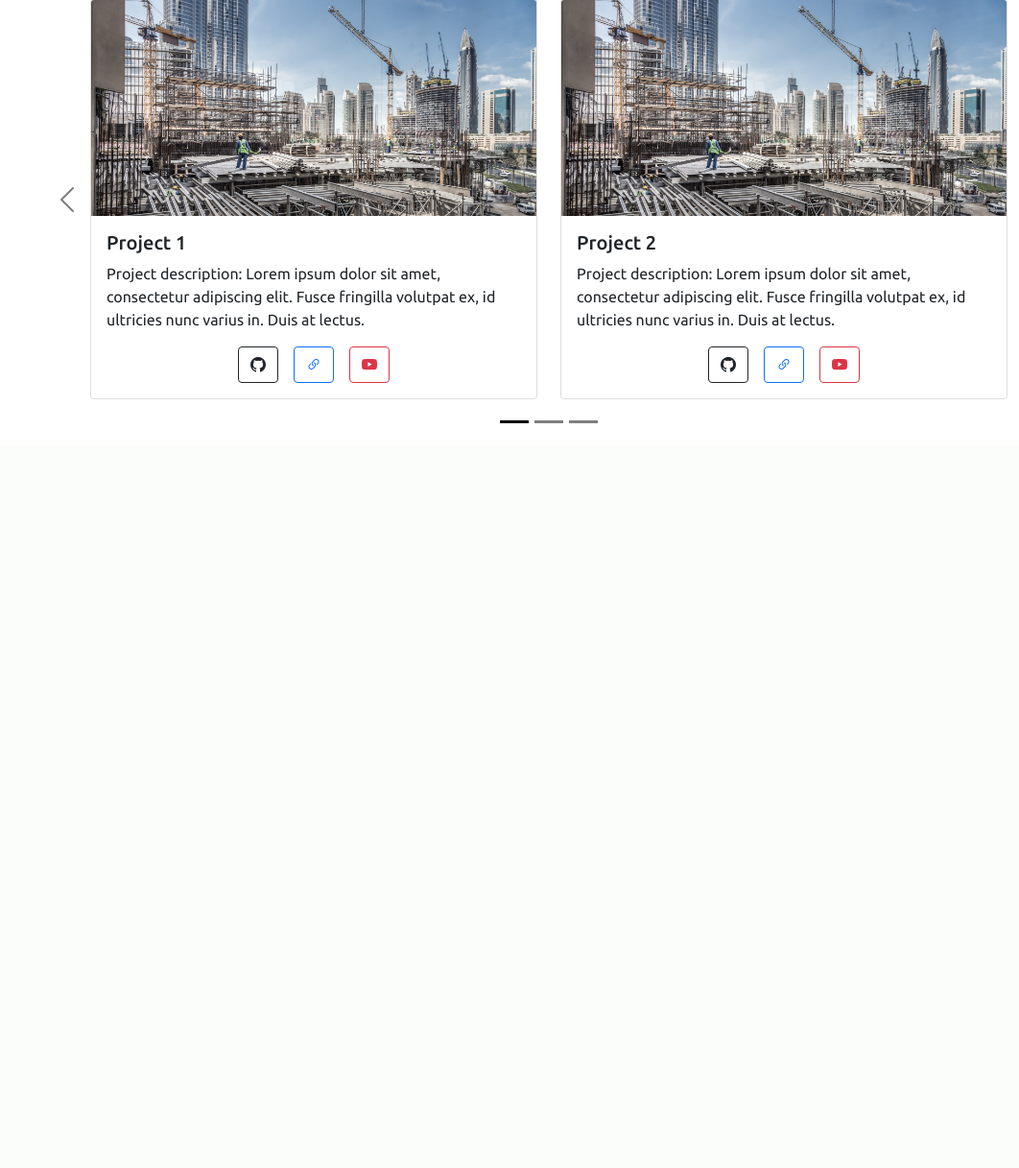
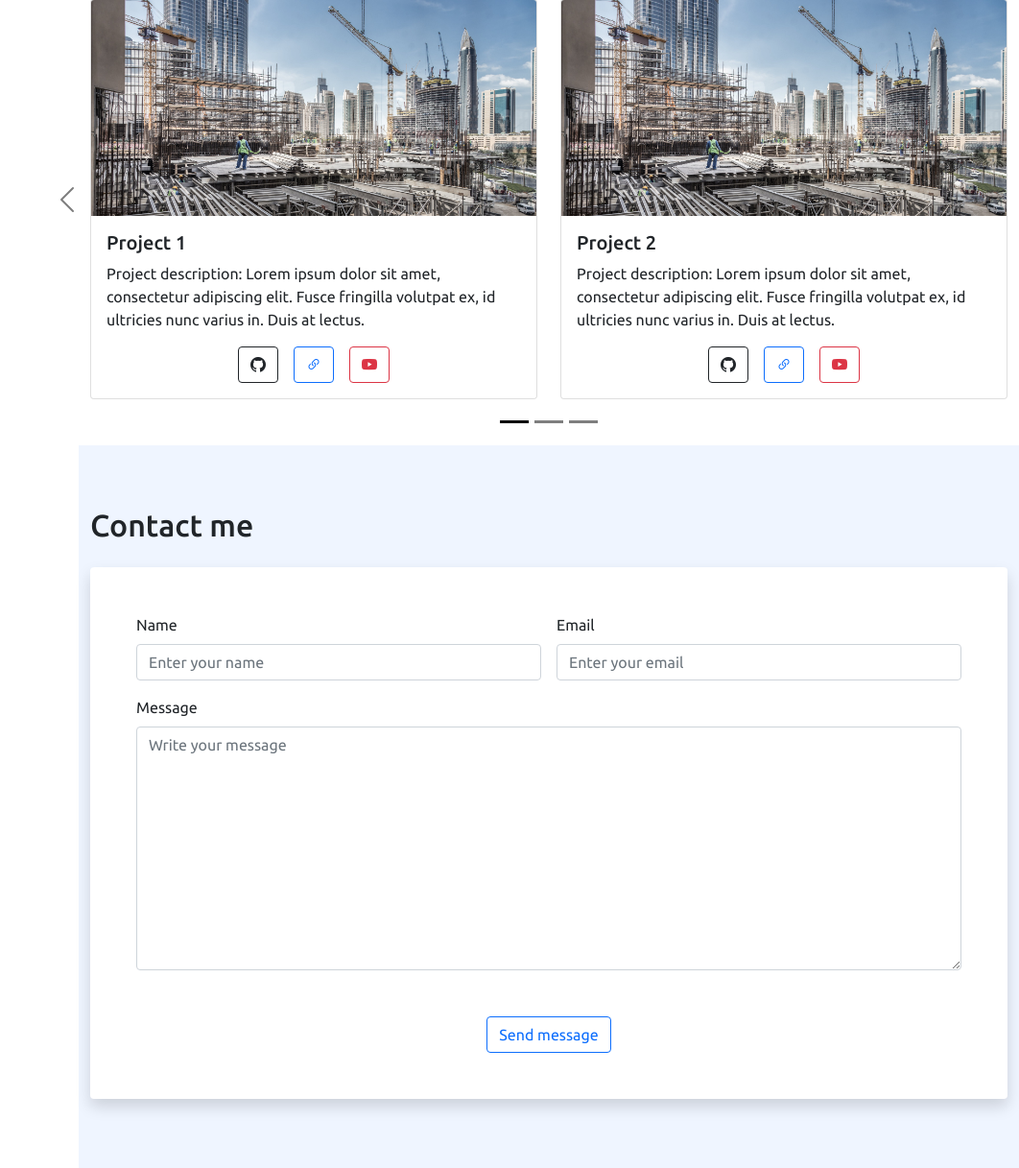
Before and after one commit to viniciusenari/portfolio, a Flask app: page / in a window 1280 px wide; the page is wider, and only the part inside the window is pictured. Shown: the part 2457-3674 px from the top of that part at 96% size, without its empty margins (218-1280 px from the left). Before the commit the page ends 2898 px from the top of that part, so only its background shows below. Run offline with Flask 2, Linux system fonts and the light colour scheme; some libraries are stand-ins or nearby versions.

Commit message:
Added contact section

```diff
--- a/templates/index.html
+++ b/templates/index.html
@@ -61,7 +61,7 @@
               >
             </li>
             <li class="nav-item">
-              <a class="nav-link"
+              <a class="nav-link" href="#contact"
                 ><i class="bi bi-envelope" aria-hidden="true"></i>Contact</a
               >
             </li>
@@ -709,6 +709,55 @@
           </div>
         </div>
       </section>
+      <section id="contact" class="pt-5 pb-4 section-bg">
+        <div class="container mb-5">
+          <h2 class="pt-3 pb-3">Contact me</h2>
+          <div class="row">
+            <div class="col-md-12">
+              <div class="card p-5 h-100 shadow border-0">
+                <form class="row g-3">
+                  <div class="col-md-6">
+                    <label for="inputName" class="form-label">Name</label>
+                    <input
+                      type="text"
+                      class="form-control"
+                      id="inputName"
+                      name="name"
+                      placeholder="Enter your name"
+                    />
+                  </div>
+                  <div class="col-md-6">
+                    <label for="inputEmail" class="form-label">Email</label>
+                    <input
+                      type="email"
+                      class="form-control"
+                      id="inputEmail"
+                      name="email"
+                      placeholder="Enter your email"
+                    />
+                  </div>
+                  <div class="col-12">
+                    <label for="inputMessage" class="form-label">Message</label>
+                    <textarea
+                      type="text"
+                      class="form-control"
+                      id="inputMessage"
+                      placeholder="Write your message"
+                      name="message"
+                      rows="10"
+                    ></textarea>
+                  </div>
+                  <div class="col-12 d-flex justify-content-center mt-5">
+                    <button type="submit" class="btn btn-outline-primary">
+                      Send message
+                    </button>
+                  </div>
+                </form>
+              </div>
+            </div>
+          </div>
+        </div>
+      </section>
     </main>
 
     <script src="../static/bootstrap/js/bootstrap.bundle.min.js"></script>
```
